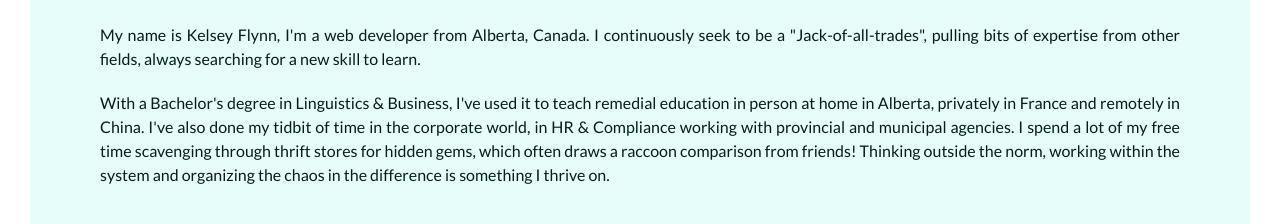
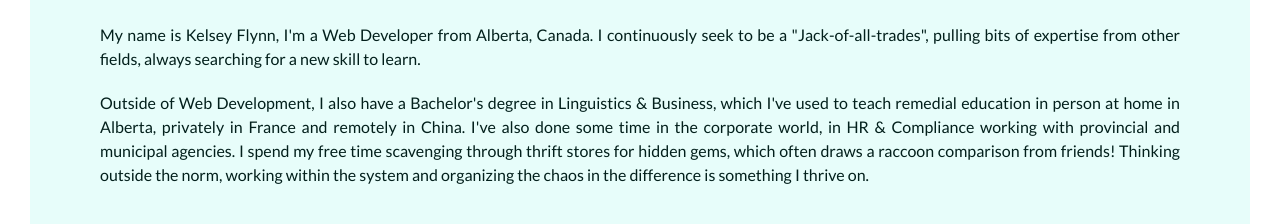
Before and after one commit to KSFlynn007/portfolio, a plain HTML site: page home.html in a window 1280 px wide. Shown: the part 523-747 px from the top of the page. Drawn offline with nearby package versions, Linux system fonts and the light colour scheme; a web font is replaced by a local one.

Commit message:
Update home.html
wording in intro

```diff
--- a/home.html
+++ b/home.html
@@ -66,13 +66,12 @@
                     <img src="assets/img/kelsey_selfie_square.jpg" alt="kelseyFlynn-portrait" class="profileImg mx-auto d-block" />
                     <h1 class="about-title">Hello all!</h1>
                     <p class="intro">
-                        My name is Kelsey Flynn, I'm a web developer from Alberta, Canada. I continuously seek to be a "Jack-of-all-trades",
+                        My name is Kelsey Flynn, I'm a Web Developer from Alberta, Canada. I continuously seek to be a "Jack-of-all-trades",
                         pulling bits of expertise from other fields, always searching for a new skill to learn.
 
-                        <span class="bio">With a Bachelor's degree in Linguistics & Business, I've used it to teach remedial education in
-                            person at home in Alberta, privately in France
-                            and remotely in China. I've also done my tidbit of time in the corporate world, in HR & Compliance working with
-                            provincial and municipal agencies. I spend a lot of my free time scavenging through thrift stores for hidden gems, which often draws
+                        <span class="bio">Outside of Web Development, I also have a Bachelor's degree in Linguistics & Business, which I've used to teach remedial education in
+                            person at home in Alberta, privately in France and remotely in China. I've also done some time in the corporate world, in HR & Compliance working with
+                            provincial and municipal agencies. I spend my free time scavenging through thrift stores for hidden gems, which often draws
                             a raccoon comparison from friends! Thinking outside the norm, working within the system and organizing the chaos in the difference is
                             something I thrive on.</span>
                     </p>
```
